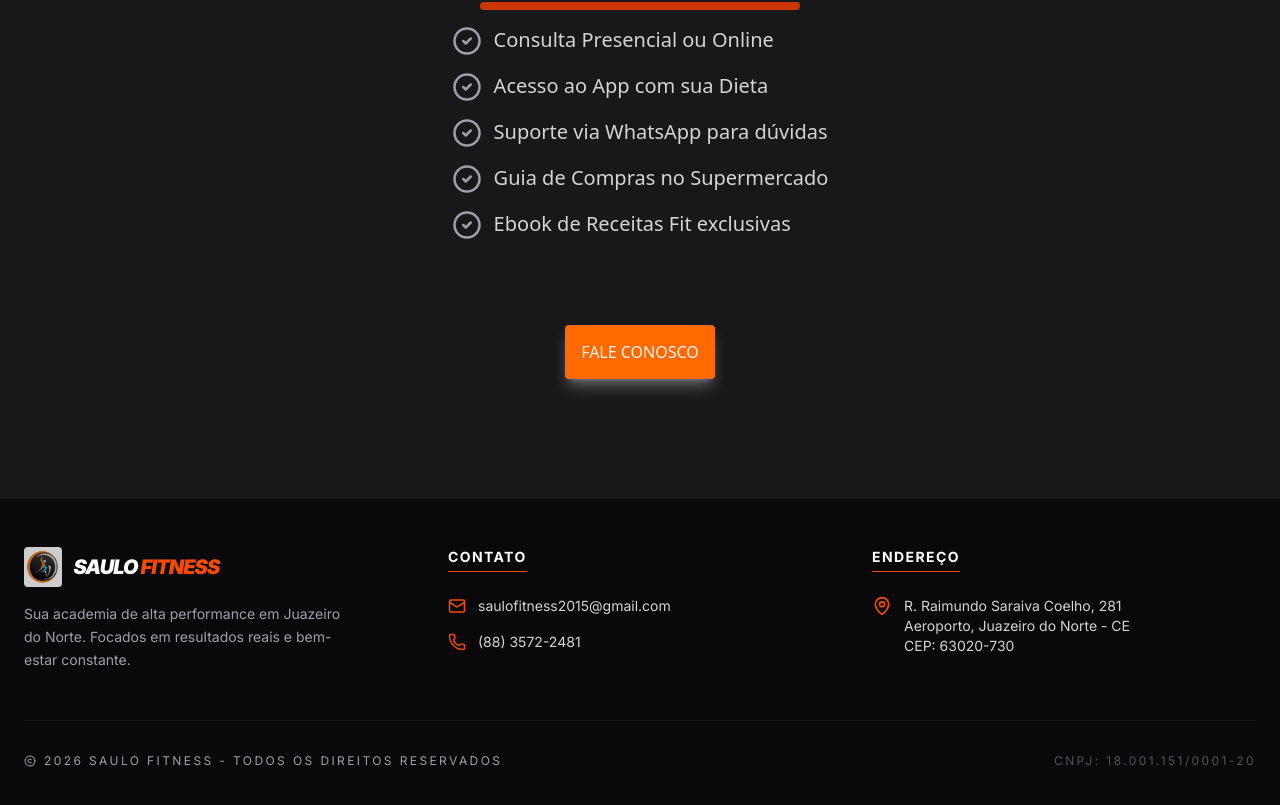
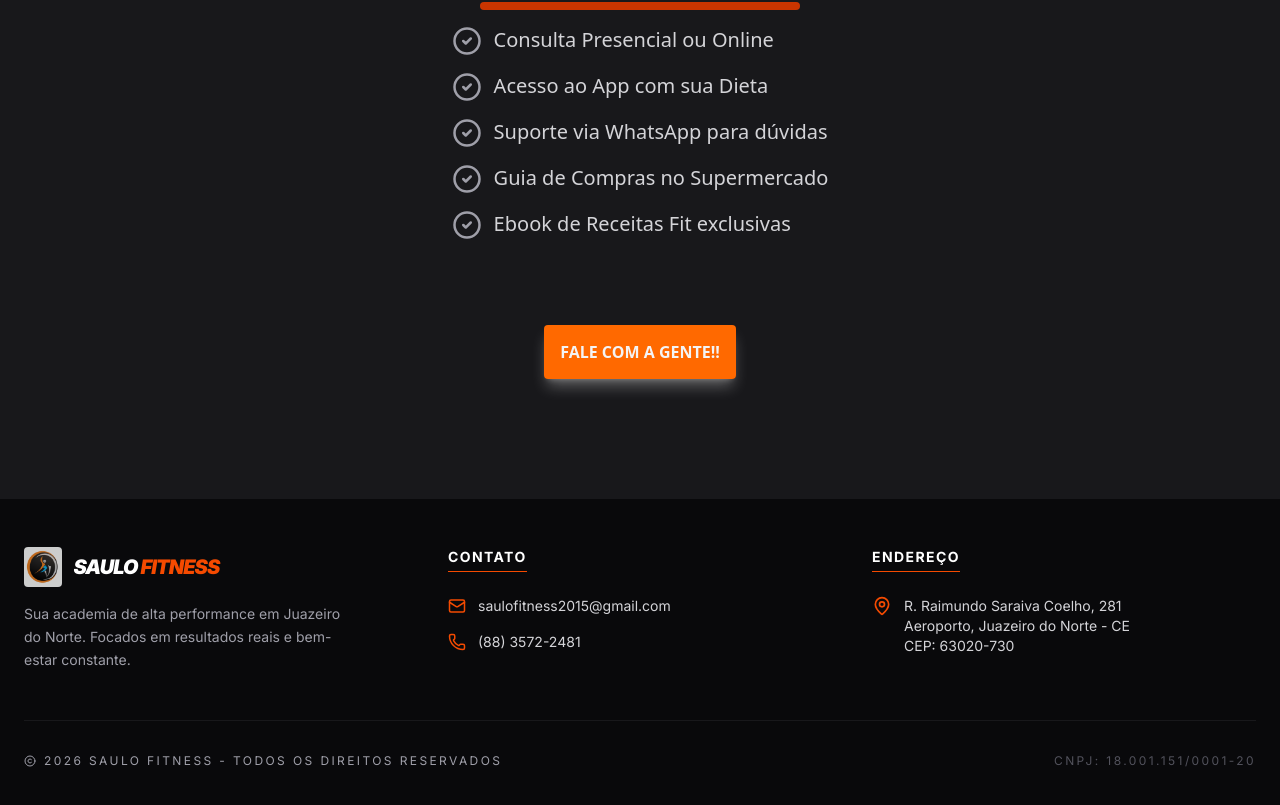
Before and after one commit to luizdev10/academia, a React (Vite) app: page /Nutricao in a window 1280 px wide. Shown: the part 1230-2035 px from the top of the page. Built offline with nearby package versions, Linux system fonts and the light colour scheme.

Commit message:
corrigindo bugs

```diff
--- a/src/pages/Nuticao/Nutricao.jsx
+++ b/src/pages/Nuticao/Nutricao.jsx
@@ -50,7 +50,7 @@ const Nutricao = () => {
               <a href={whatsappLink} className="btn bg-orange-500 hover:bg-orange-200 border-none text-zinc-950 font-black uppercase px-8 shadow-lg shadow-emerald-500/20">
                 Agendar Consulta
               </a>
-              <a href="#metodologia" className="btn btn-outline border-zinc-700 text-zinc-300 hover:bg-zinc-900 uppercase">
+              <a href="#pilares" className="btn btn-outline border-zinc-700 text-zinc-300 hover:bg-zinc-900 uppercase">
                 Saiba Mais
               </a>
             </div>
@@ -82,8 +82,8 @@ const Nutricao = () => {
             <div className=" w-40 h-2 bg-amber-600 rounded mt-3 mb-4 md:w-80"></div>
           </div>
 
-          {/* Adicionei 'grid md:grid-cols-3' e 'gap-6' aqui */}
-          <div className="grid grid-cols-1 md:grid-cols-3 gap-6 w-full max-w-6xl mx-auto mt-10">
+
+          <div id="pilares" className="grid grid-cols-1 md:grid-cols-3 gap-6 w-full max-w-6xl mx-auto mt-10">
             {pilaresNutricao.map((item, id) => (
               <div key={id} className="bg-zinc-900 rounded-2xl p-8 border border-zinc-800 hover:border-orange-500/30 transition-all">
                 <div className={`w-12 h-12 ${item.bg} ${item.cor} flex justify-center items-center rounded-full mb-6`}>
@@ -128,8 +128,8 @@ const Nutricao = () => {
           </div>
           <div>
             <div className='mt-25'>
-              <a href={whatsappLink} className="uppercase p-4 rounded shadow-lg shadow-white/30  bg-orange-500  hover:bg-orange-400 ">
-                fale conosco
+              <a href={whatsappLink} className="uppercase font-black p-4 rounded shadow-lg shadow-white/30  bg-orange-500  hover:bg-orange-400 ">
+                fale com a gente!!
               </a>
             </div>
           </div>
```
Also changed, not shown: 4 other files (tests, documents, lock files or other folders).
